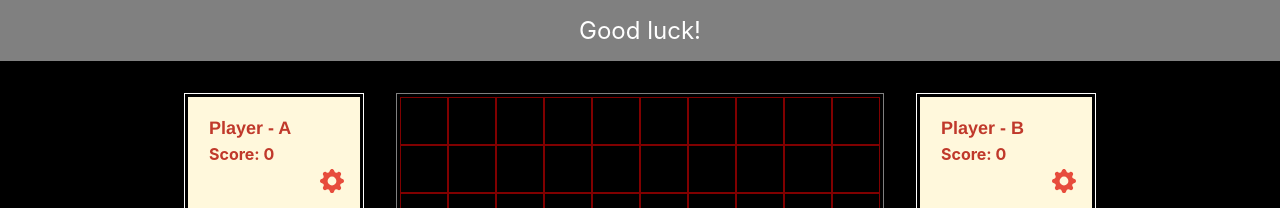
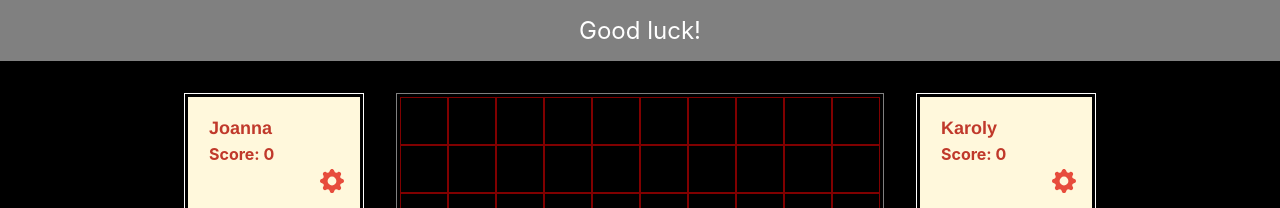
Before and after one commit to Karoly-Git/gomoku, a React (Create React App) app: page / in a window 1280 px wide. Shown: the top 208 px of the page. Built offline with nearby package versions, Linux system fonts and the light colour scheme.

Commit message:
Icon update.

```diff
--- a/src/App.css
+++ b/src/App.css
@@ -50,12 +50,14 @@ body {
   height: 2rem;
   border-radius: 50%;
 }
-.App main .board .row .cell .disk-A {
-  border: 2px solid white;
+.App main .board .row .cell .disk .icon {
+  font-size: 2rem;
+}
+.App main .board .row .cell .disk-A .icon {
+  color: white;
 }
 .App main .board .row .cell .disk-B .icon {
   color: red;
-  font-size: 2rem;
 }
 .App main .player-house {
   display: flex;
--- a/src/App.js
+++ b/src/App.js
@@ -8,6 +8,7 @@ import './App.css';
 import { BsFillGearFill as GearIcon } from 'react-icons/bs';
 import { MdDone as DoneIcon } from 'react-icons/md';
 import { AiOutlineClose as XIcon } from 'react-icons/ai';
+import { BsCircle as OIcon } from 'react-icons/bs';
 
 function App() {
   /*
@@ -35,8 +36,10 @@ function App() {
   const [isAvailableCell, setIsAvailableCell] = useState(true);
   const [isThereWinner, setIsThereWinner] = useState(false);
 
-  const [playerA, setPlayerA] = useState('Player - A');
-  const [playerB, setPlayerB] = useState('Player - B');
+  //const [playerA, setPlayerA] = useState('Player - A');
+  //const [playerB, setPlayerB] = useState('Player - B');
+  const [playerA, setPlayerA] = useState('Joanna');
+  const [playerB, setPlayerB] = useState('Karoly');
 
   const [inputA, setInputA] = useState('');
   const [inputB, setInputB] = useState('');
@@ -288,7 +291,7 @@ function App() {
                         pointerEvents: isThereWinner ? 'none' : ''
                       }}
                     >
-                      {matrix[rIndex][cIndex].player === '' ? <></> : matrix[rIndex][cIndex].player === 'A' ? <div className='disk disk-A'>{/*`${cIndex}/${rIndex}`*/}</div> : <div className='disk disk-B'><XIcon className='icon' />{/*`${cIndex}/${rIndex}`*/}</div>}
+                      {matrix[rIndex][cIndex].player === '' ? <></> : matrix[rIndex][cIndex].player === 'A' ? <div className='disk disk-A'><OIcon className='icon' />{/*`${cIndex}/${rIndex}`*/}</div> : <div className='disk disk-B'><XIcon className='icon' />{/*`${cIndex}/${rIndex}`*/}</div>}
                     </div>
                   )
                 }
```
Also changed, not shown: src/App.scss (+7 -5 lines), 1 other file (tests, documents, lock files or other folders).
